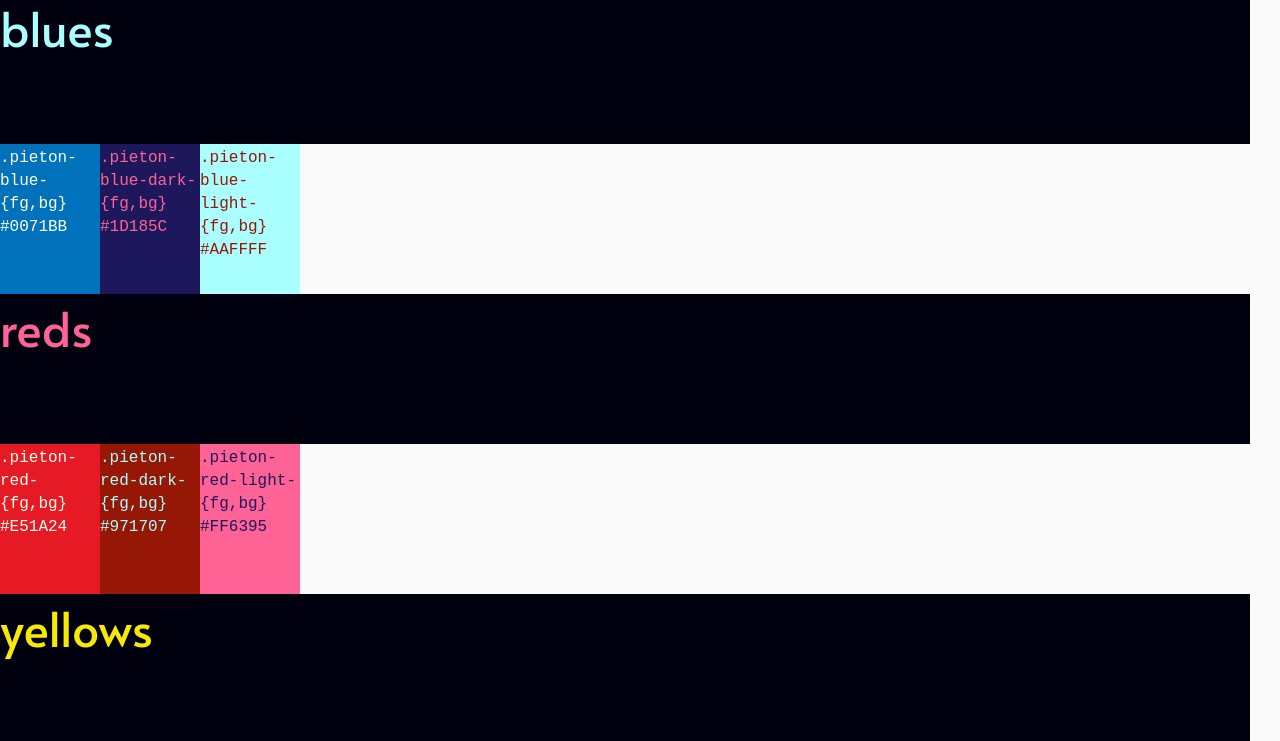
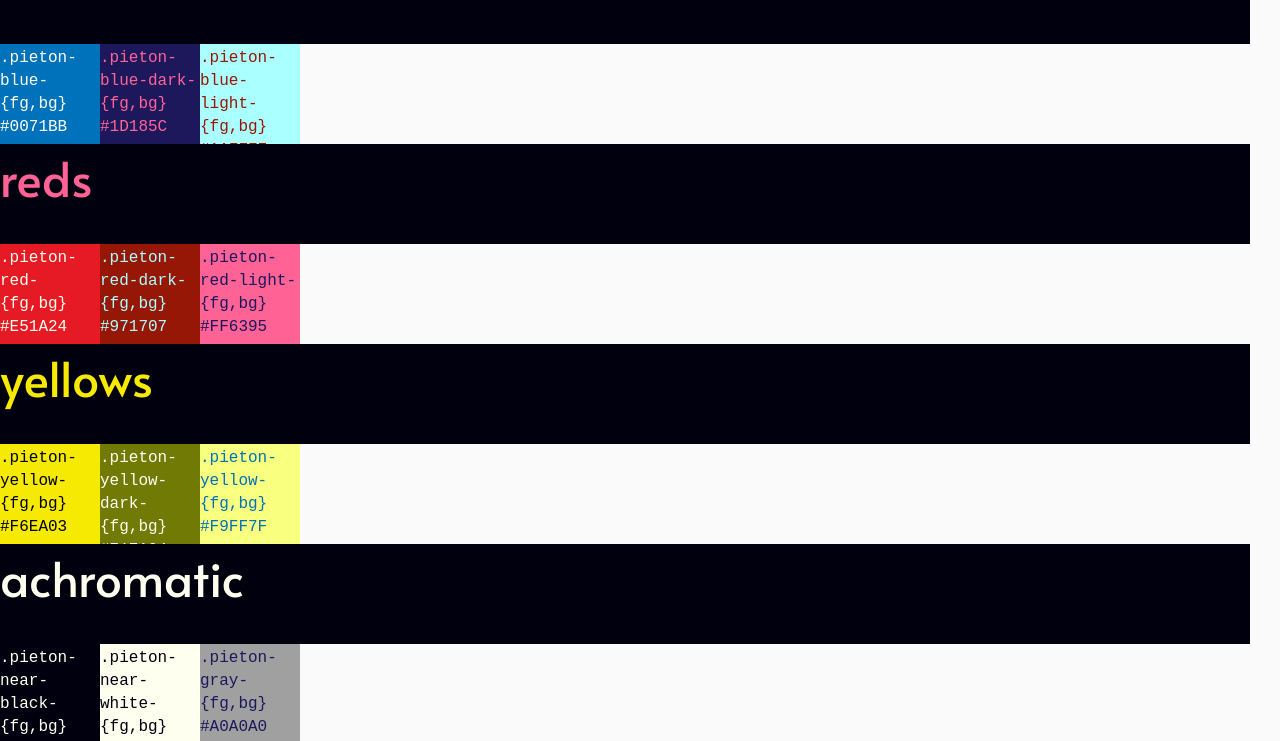
Before and after one commit to brazilla-ray/pieton, a website: page app/index.html in a window 1280 px wide. Shown: the part 156-897 px from the top of the page. Drawn offline with Linux system fonts and the light colour scheme.

Commit message:
changes row size to 100px

```diff
--- a/app/styles/grid.css
+++ b/app/styles/grid.css
@@ -1,7 +1,7 @@
 .grid-container {
   display: grid;
   grid-template-columns: repeat(auto-fill, 50px);
-  grid-template-rows: repeat(10, 150px);
+  grid-template-rows: repeat(10, 100px);
   row-gap: 0;
 }
 
```
